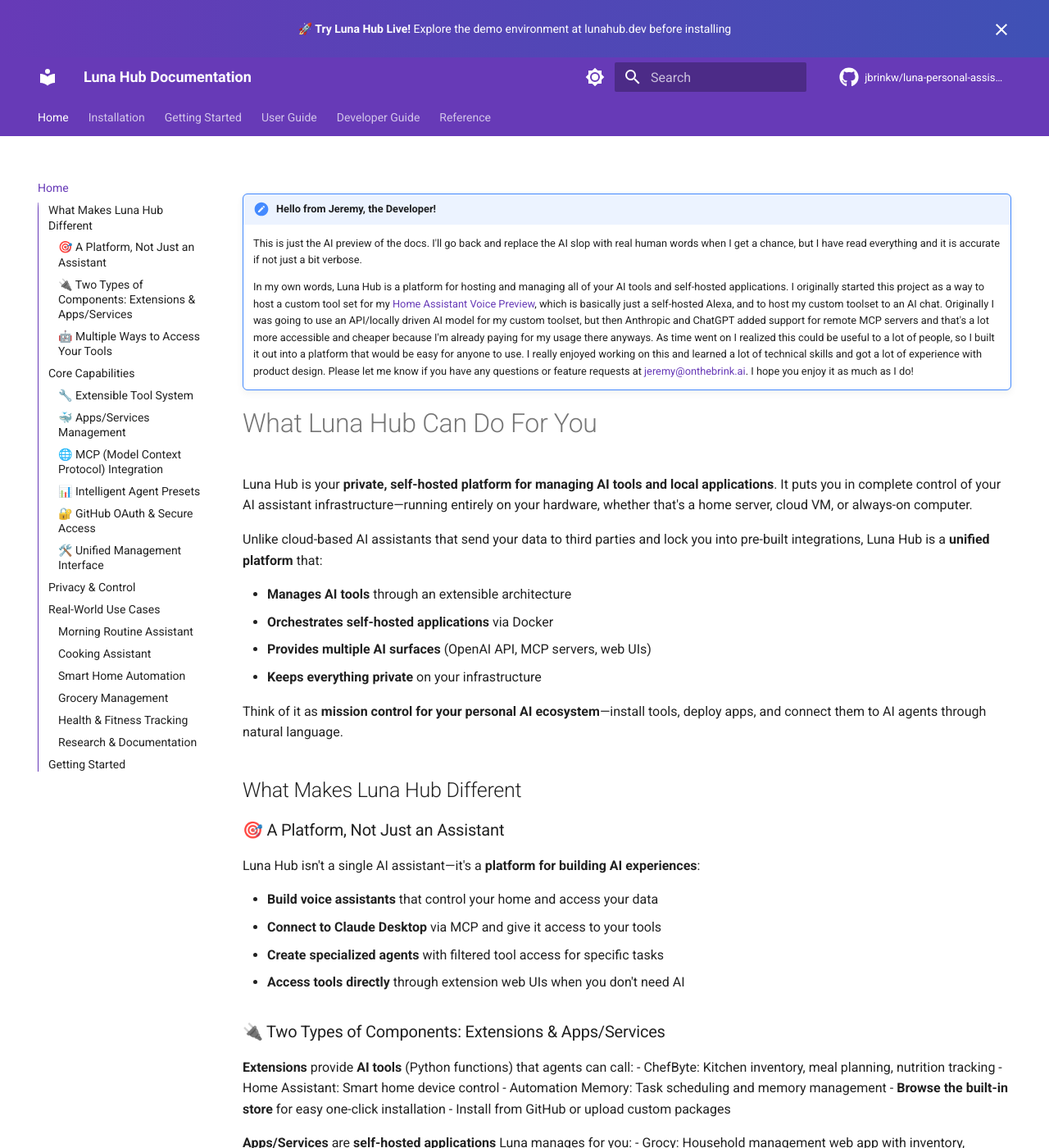
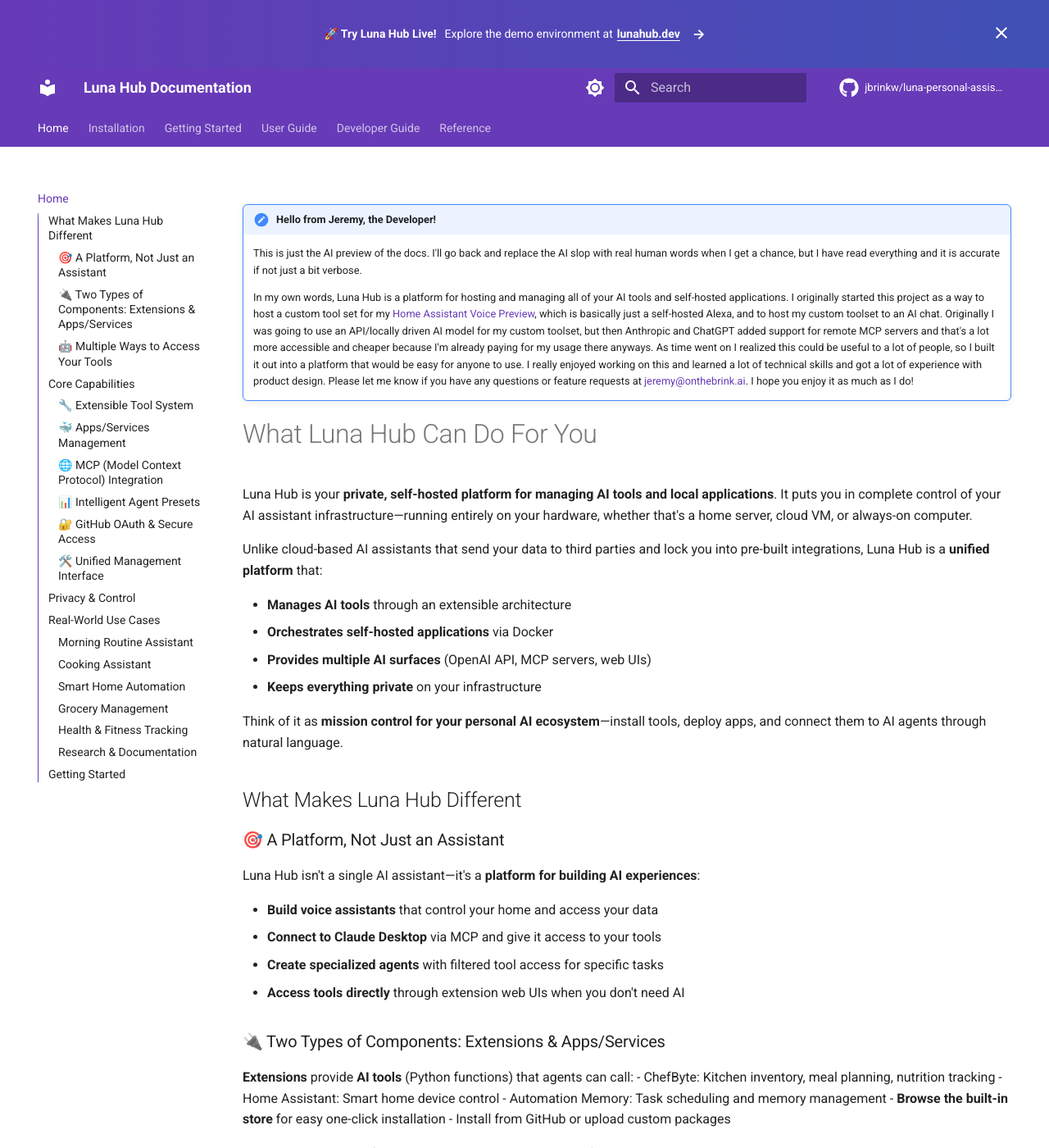
Before and after one commit to jbrinkw/luna-personal-assistant, an MkDocs documentation site: the page built from docs/index.md, in a window 1280 px wide and 1400 px high. Shown: the whole window at 82% size. Built offline with MkDocs 1.6.1 and Material for MkDocs 9.7.7, drawn with Linux system fonts in a browser that asks for light colours; comment, search, counter and statistics services are not loaded.

Commit message:
fix: doc and demo links to match format

```diff
--- a/docs/overrides/main.html
+++ b/docs/overrides/main.html
@@ -1,7 +1,11 @@
 {% extends "base.html" %}
 
 {% block announce %}
-  <a href="https://lunahub.dev" target="_blank" rel="noopener">
-    <strong>🚀 Try Luna Hub Live!</strong> Explore the demo environment at lunahub.dev before installing
+  <a href="https://lunahub.dev" target="_blank" rel="noopener" class="demo-link-banner">
+    <span class="demo-link-content">
+      <strong>🚀 Try Luna Hub Live!</strong>
+      <span class="demo-link-text">Explore the demo environment at <span class="demo-link-url">lunahub.dev</span></span>
+      <span class="demo-link-arrow">→</span>
+    </span>
   </a>
 {% endblock %}
--- a/docs/stylesheets/extra.css
+++ b/docs/stylesheets/extra.css
@@ -210,20 +210,51 @@
   background: linear-gradient(90deg, var(--luna-purple) 0%, var(--luna-purple-light) 100%);
   color: white;
   font-weight: 500;
-  padding: 0.6rem 0;
+  padding: 0.8rem 0;
   text-align: center;
 }
 
 .md-banner a {
   color: white;
   text-decoration: none;
-  display: inline-block;
-  transition: transform 0.2s ease, opacity 0.2s ease;
+  display: block;
+  transition: all 0.2s ease;
+  cursor: pointer;
 }
 
 .md-banner a:hover {
-  transform: scale(1.02);
-  opacity: 0.9;
+  background: rgba(255, 255, 255, 0.1);
+}
+
+.demo-link-content {
+  display: flex;
+  align-items: center;
+  justify-content: center;
+  gap: 0.5rem;
+  flex-wrap: wrap;
+}
+
+.demo-link-text {
+  display: inline-flex;
+  align-items: center;
+  gap: 0.25rem;
+}
+
+.demo-link-url {
+  text-decoration: underline;
+  text-underline-offset: 3px;
+  font-weight: 600;
+}
+
+.demo-link-arrow {
+  font-size: 1.2em;
+  font-weight: bold;
+  margin-left: 0.25rem;
+  transition: transform 0.2s ease;
+}
+
+.md-banner a:hover .demo-link-arrow {
+  transform: translateX(4px);
 }
 
 .md-banner strong {
@@ -234,3 +265,15 @@
 [data-md-color-scheme="default"] .md-banner {
   background: linear-gradient(90deg, #673ab7 0%, #3f51b5 100%);
 }
+
+/* Mobile responsive */
+@media screen and (max-width: 768px) {
+  .demo-link-content {
+    flex-direction: column;
+    gap: 0.25rem;
+  }
+
+  .demo-link-arrow {
+    margin-left: 0;
+  }
+}
--- a/hub_ui/src/index.css
+++ b/hub_ui/src/index.css
@@ -583,6 +583,7 @@
   gap: 15px;
 }
 
+.docs-button,
 .update-manager-button {
   display: inline-flex;
   align-items: center;
@@ -597,15 +598,18 @@
   transition: all 0.2s ease;
 }
 
+.docs-button:hover,
 .update-manager-button:hover {
   background: rgba(255, 255, 255, 0.15);
   border-color: rgba(255, 255, 255, 0.3);
 }
 
+.docs-button .docs-icon,
 .update-manager-button .update-manager-icon {
   font-size: 16px;
 }
 
+.docs-button .docs-label,
 .update-manager-button .update-manager-label {
   font-size: 13px;
   font-weight: 600;
```
Also changed, not shown: hub_ui/src/components/layout/Header.jsx (+11 -10 lines).
